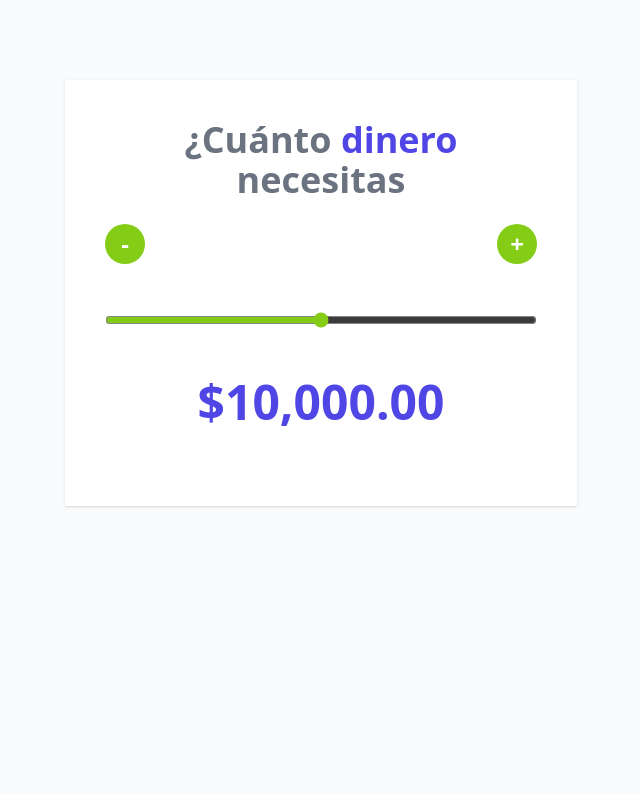
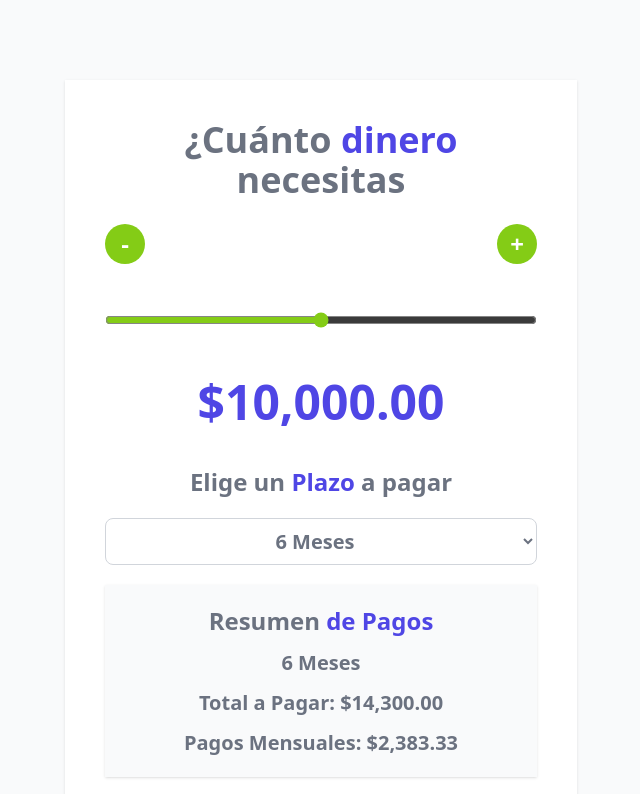
Before and after one commit to crisfreak036/cotizador-prestamos-react-js-moderno, a React (Vite) app: page / in a window 1280 px wide. Shown: the top 794 px of the page, without its empty margins (319-959 px from the left). Built offline with nearby package versions, Linux system fonts and the light colour scheme.

Commit message:
[add] resumen del prestamo

```diff
--- a/src/App.jsx
+++ b/src/App.jsx
@@ -1,13 +1,24 @@
-import { useState } from 'react'
+import { useEffect, useState } from 'react'
 
 import Header from './components/Header'
 import Button from './components/Button'
 
-import { formatearDinero } from './helpers/index.js'
+import { formatearDinero, calcularTotalAPagar } from './helpers/index.js'
 
 function App() {
 
   const [ cantidad, setCantidad ] = useState(10000)
+  const [ plazoPagar, setPlazoPagar ] = useState(6)
+  const [ total, setTotal ] = useState(0)
+  const [ pagoMensual, setPagoMensual ] = useState(0)
+
+  useEffect(() => {
+    const resultadoTotalAPagar = calcularTotalAPagar(cantidad, plazoPagar)
+    setTotal(resultadoTotalAPagar)
+
+    const resultadoPagoMensual = resultadoTotalAPagar/plazoPagar
+    setPagoMensual(resultadoPagoMensual)
+  }, [cantidad, plazoPagar])
 
   const MIN = 0
   const MAX = 20000
@@ -27,6 +38,10 @@
     const valor = cantidad + STEP
     if (valor > MAX) return alert('Cantidad no valida')
     setCantidad(valor)
+  }
+
+  const handleSelect = (e) => {
+    setPlazoPagar(Number(e.target.value))
   }
 
   return (
@@ -66,6 +81,46 @@
         {formatearDinero(cantidad)}
       </p>
 
+      <h2
+        className='text-2xl font-extrabold text-gray-500 text-center'
+      >
+        Elige un <span className='text-indigo-600'>Plazo</span> a pagar
+      </h2>
+
+      <select
+        className='mt-5 w-full p-2 bg-white border border-gray-300 rounded-lg text-center text-xl font-bold text-gray-500'
+        value={plazoPagar}
+        onChange={handleSelect}
+      >
+        <option value="6">6 Meses</option>
+        <option value="12">12 Meses</option>
+        <option value="24">24 Meses</option>
+      </select>
+
+      <div
+        className="my-5 space-y-3 bg-gray-50 p-5 shadow"
+      >
+        <h2 className='text-2xl font-extrabold text-gray-500 text-center'>
+          Resumen <span className='text-indigo-600'>de Pagos</span>
+        </h2>
+
+        <p
+          className="text-xl text-gray-500 text-center font-bold"
+        >
+          {plazoPagar} Meses
+        </p>
+        <p
+          className="text-xl text-gray-500 text-center font-bold"
+        >
+          Total a Pagar: {formatearDinero(total)}
+        </p>
+        <p
+          className="text-xl text-gray-500 text-center font-bold"
+        >
+          Pagos Mensuales: {formatearDinero(pagoMensual)}
+        </p>
+      </div>
+
     </div>
   )
 }
```
